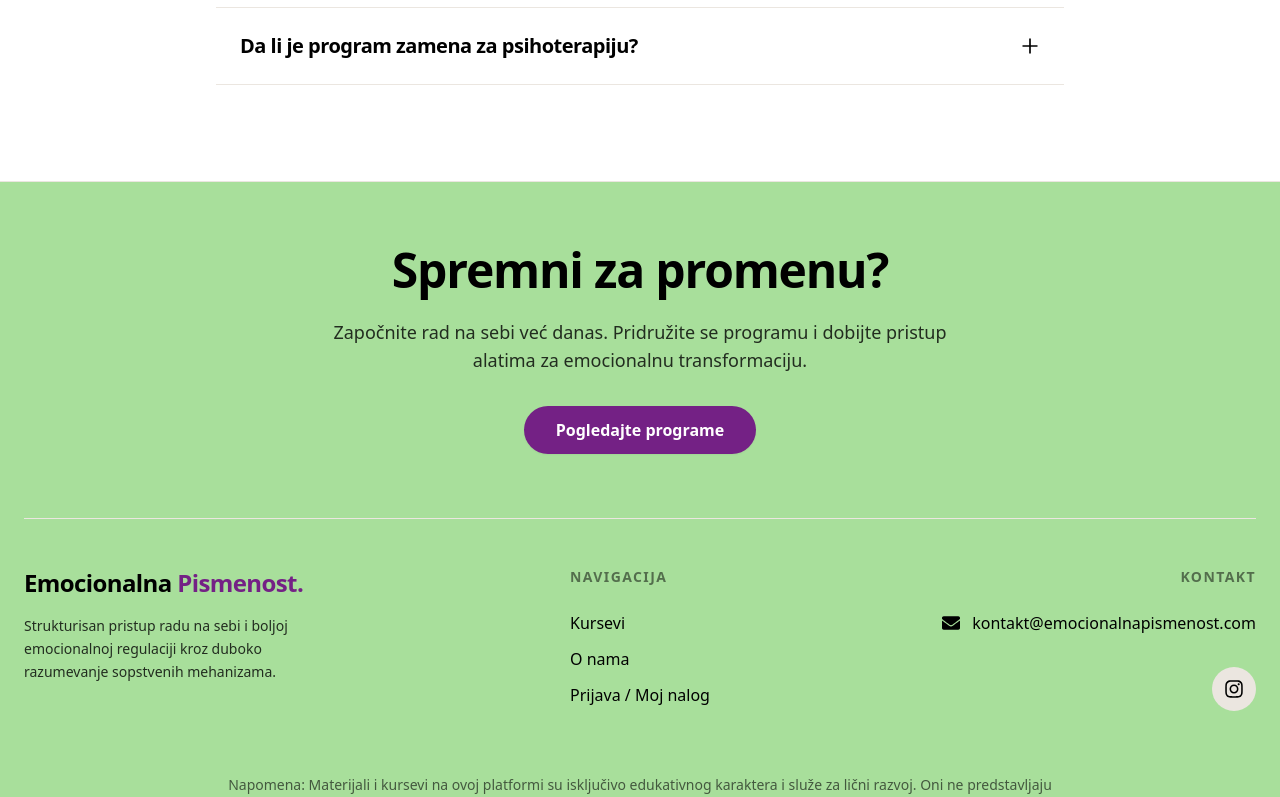
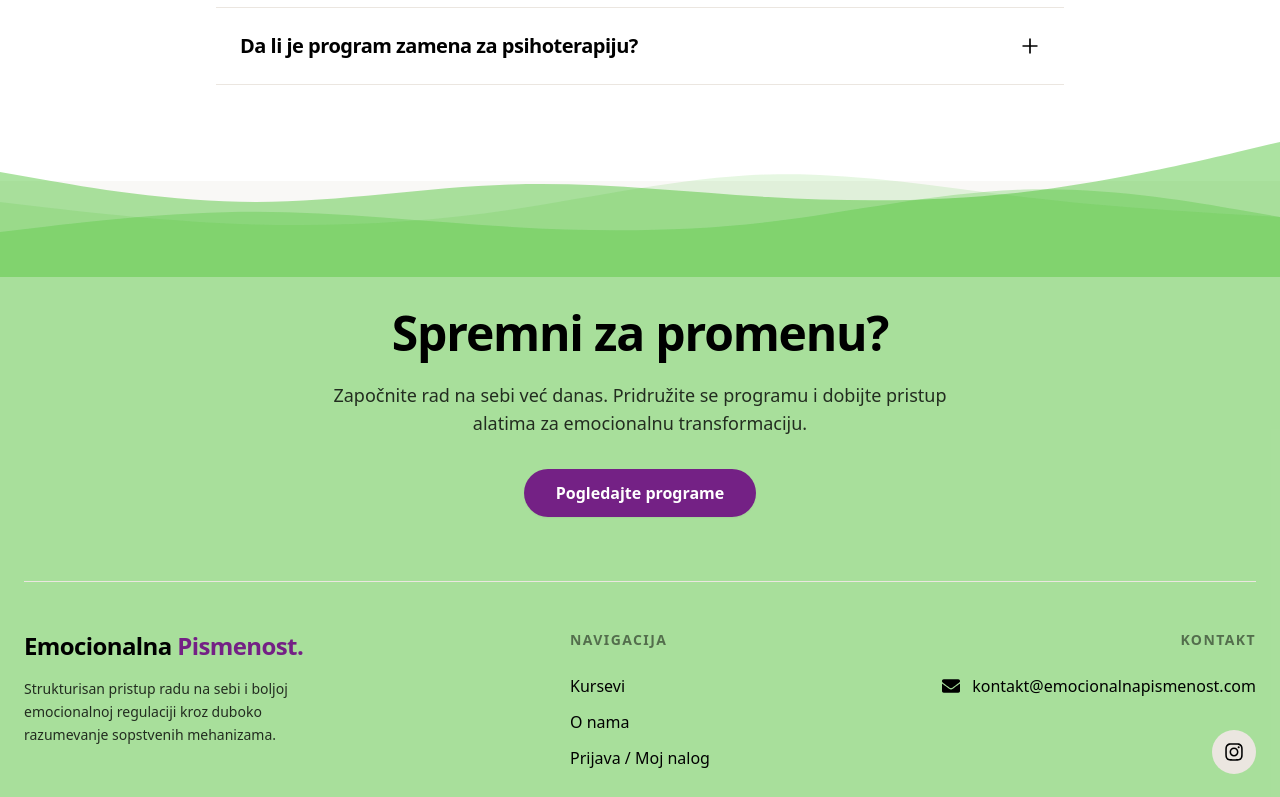
Before and after one commit to ejkej47/MERN-v2, a Next.js app: page / in a window 1280 px wide. Shown: the part 2620-3417 px from the top of the page. Built offline with nearby package versions, Linux system fonts and the light colour scheme; no server answers; the database is empty.

Commit message:
footer talasi

```diff
--- a/src/components/layout/Footer.js
+++ b/src/components/layout/Footer.js
@@ -3,7 +3,39 @@ import { FaInstagram, FaEnvelope } from 'react-icons/fa';
 
 export default function Footer() {
   return (
-    <footer className="bg-[var(--bg-accent-green)] text-[var(--text-main)] pt-16 pb-8 border-t border-[var(--accent-soft)]">
+    <footer className="relative mt-24 bg-[var(--bg-accent-green)] text-[var(--text-main)]">
+
+      {/* Zatalasani prelaz (Slojeviti talasi) */}
+      <div className="absolute bottom-full left-0 w-full overflow-hidden leading-none">
+        <svg
+          viewBox="0 0 1440 320"
+          xmlns="http://www.w3.org/2000/svg"
+          className="w-full h-[70px] md:h-[150px] block"
+          preserveAspectRatio="none"
+        >
+          {/* Zadnji talas - najtransparentniji */}
+          <path
+            fill="var(--bg-accent-green)"
+            fillOpacity="0.3"
+            d="M0,160L48,170.7C96,181,192,203,288,208C384,213,480,203,576,176C672,149,768,107,864,101.3C960,96,1056,128,1152,149.3C1248,171,1344,181,1392,186.7L1440,192L1440,320L1392,320C1344,320,1248,320,1152,320C1056,320,960,320,864,320C768,320,672,320,576,320C480,320,384,320,288,320C192,320,96,320,48,320L0,320Z"
+          ></path>
+          {/* Srednji talas */}
+          <path
+            fill="var(--bg-accent-green)"
+            fillOpacity="0.6"
+            d="M0,224L48,213.3C96,203,192,181,288,181C384,181,480,203,576,213.3C672,224,768,224,864,202.7C960,181,1056,139,1152,133.3C1248,128,1344,160,1392,176L1440,192L1440,320L1392,320C1344,320,1248,320,1152,320C1056,320,960,320,864,320C768,320,672,320,576,320C480,320,384,320,288,320C192,320,96,320,48,320L0,320Z"
+          ></path>
+          {/* Prednji talas - puna boja (poklapa se savršeno sa bg-[var(--bg-accent-green)] na footeru) */}
+          <path
+            fill="var(--bg-accent-green)"
+            fillOpacity="1"
+            d="M0,96L48,112C96,128,192,160,288,160C384,160,480,128,576,122.7C672,117,768,139,864,149.3C960,160,1056,160,1152,138.7C1248,117,1344,75,1392,53.3L1440,32L1440,320L1392,320C1344,320,1248,320,1152,320C1056,320,960,320,864,320C768,320,672,320,576,320C480,320,384,320,288,320C192,320,96,320,48,320L0,320Z"
+          ></path>
+        </svg>
+      </div>
+
+      {/* Glavni sadržaj footera */}
+      <div className="pt-8 pb-8">
         <div className="max-w-7xl mx-auto px-6">
 
           {/* 1. CTA Sekcija */}
@@ -79,6 +111,7 @@ export default function Footer() {
           </div>
 
         </div>
+      </div>
     </footer>
   );
 }
```
Lines whose indentation alone changed are shown as unchanged.
